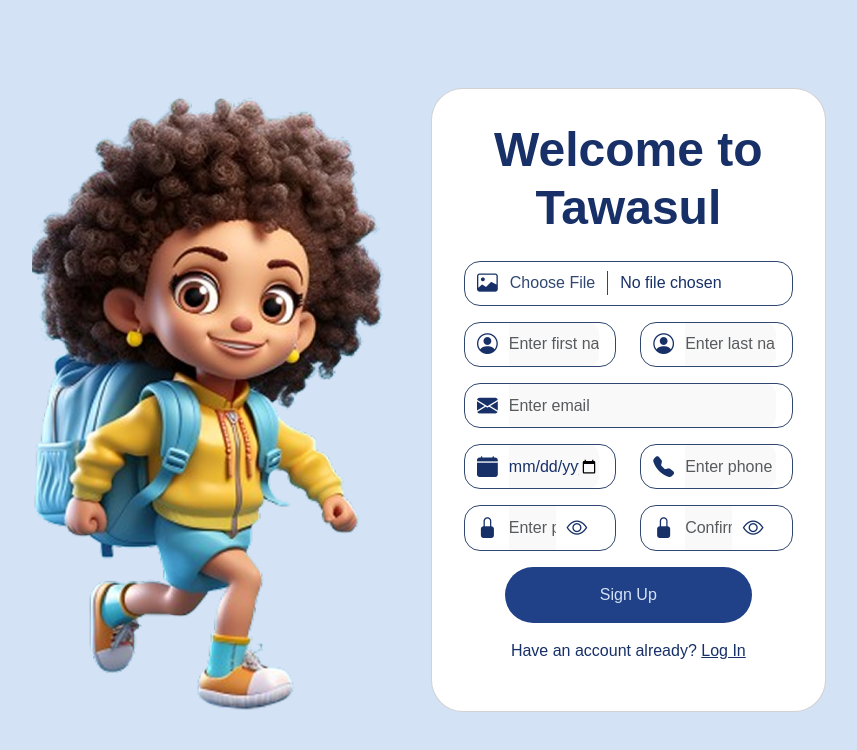
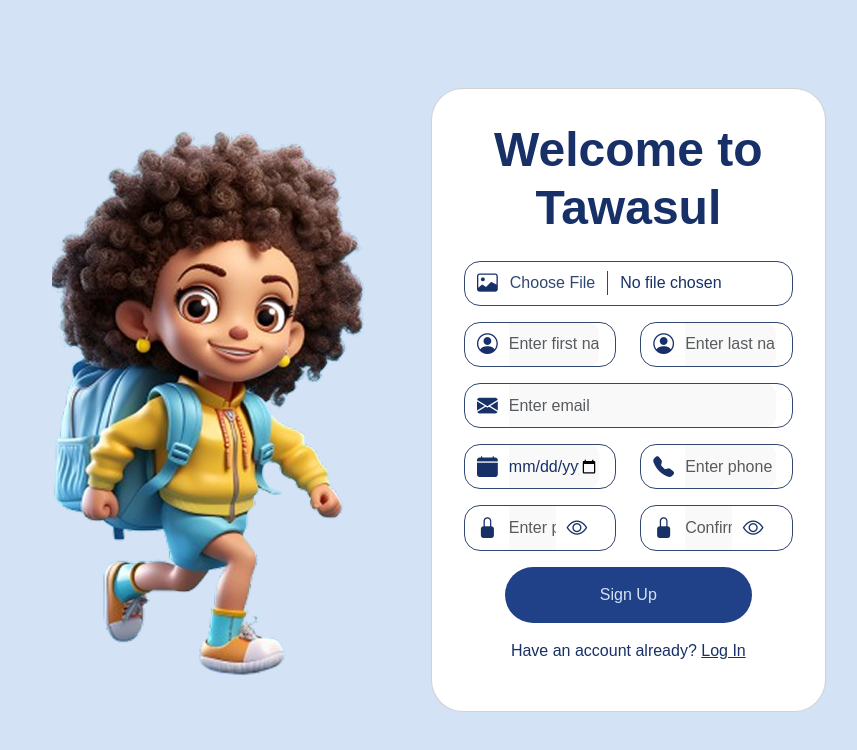
Before and after one commit to Tawasul-1/Tawasul-FrontEnd, a React (Vite) app: page /signup in a window 1280 px wide. Shown: the top 750 px of the page, without its empty margins (221-1078 px from the left). Built offline with nearby package versions, Linux system fonts and the light colour scheme; no server answers.

Commit message:
some edit on signup

```diff
--- a/src/Pages/Signup.jsx
+++ b/src/Pages/Signup.jsx
@@ -233,7 +233,7 @@
             src={signupImage}
             alt="Burger"
             className="img-fluid burger-image d-none d-md-block"
-            style={{ maxWidth: "90%", height: "auto", borderRadius: "1rem" }}
+            style={{ maxWidth: "80%", height: "auto", borderRadius: "1rem" }}
           />
         </Col>
 
```
